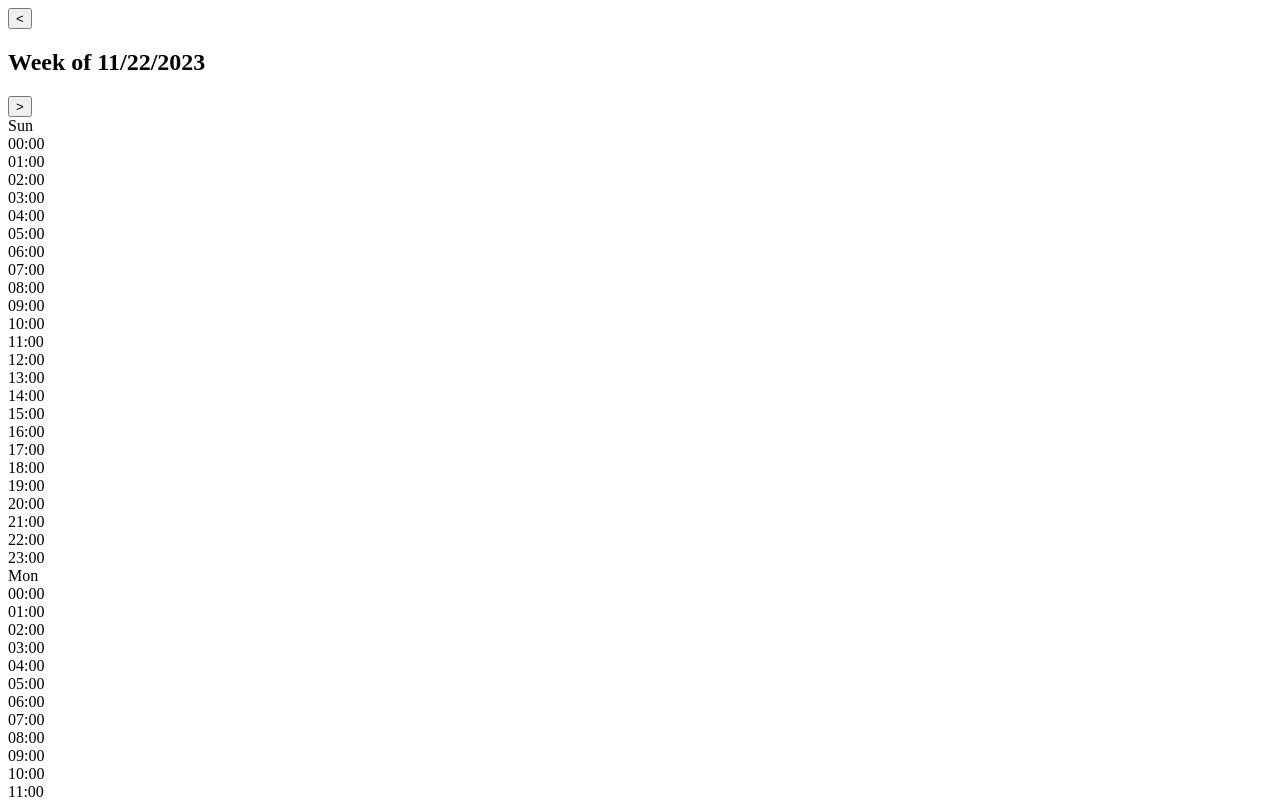
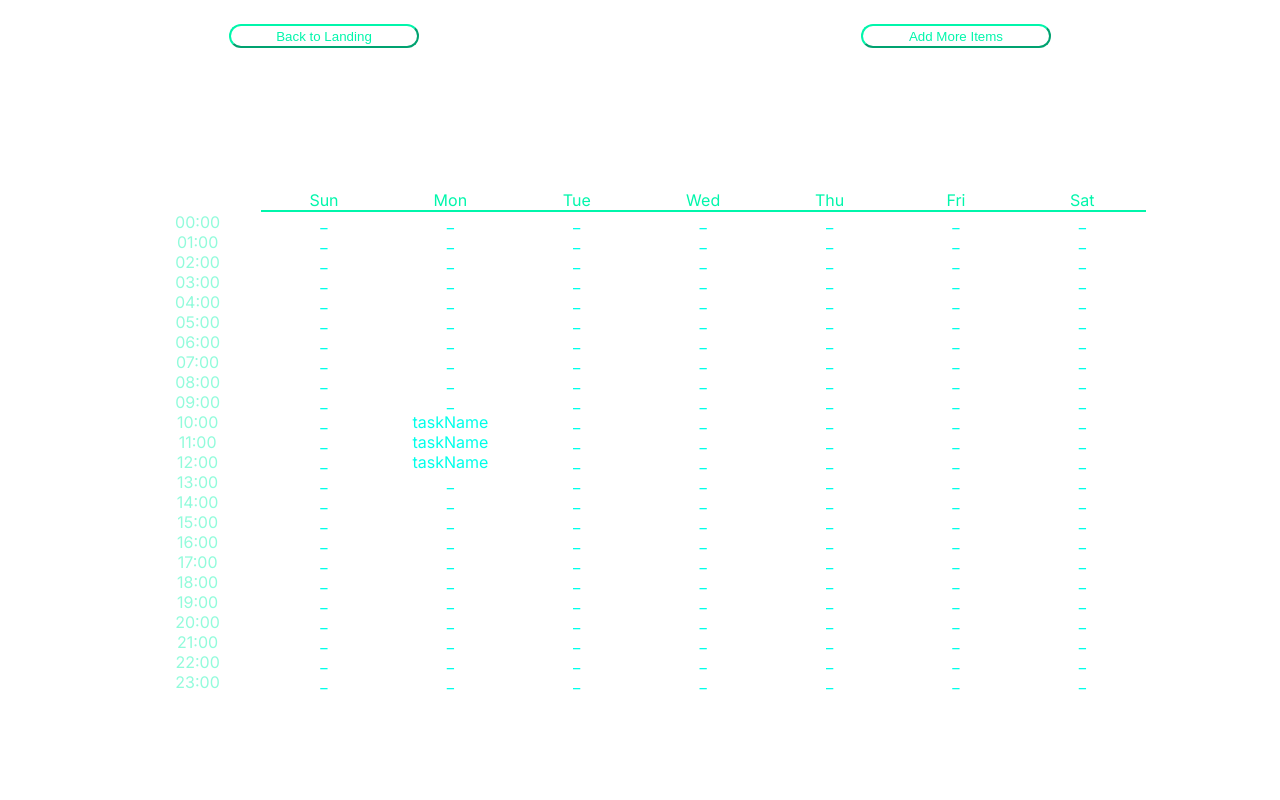
Before and after one commit to Ferruolo/time-box-cal, a Next.js app: page /cal-view in a window 1280 px wide. Shown: the top 800 px of the page. Built offline with nearby package versions, Linux system fonts and the light colour scheme.

Commit message:
calendar view finished

```diff
--- a/src/data/calendar-entries.json
+++ b/src/data/calendar-entries.json
@@ -2,11 +2,11 @@
   {
     "12-4-2023": [
       {
-        "start": "1000",
-        "end": "1200",
+        "day": "Mon",
+        "start": "10:00",
+        "end": "12:00",
         "taskName": "taskName",
-        "importance": "importance",
-        "time": "time"
+        "importance": "importance"
       }
     ]
   }
--- a/src/pages/cal-view.js
+++ b/src/pages/cal-view.js
@@ -1,6 +1,8 @@
 import React, {useEffect, useState} from "react";
 import calendarStyle from "../styles/Calendar.module.css"
+import stylesHome from "../styles/Home.module.css"
 import {Inter} from "next/font/google";
+import {useRouter} from "next/router";
 
 const interFont = Inter({subsets: ['latin']})
 
@@ -8,20 +10,15 @@ const weekdays = ["Sunday", "Monday", "Tuesday", "Wednesday", "Thursday", "Frida
 
 
 const WeekCalendar = ({apiData}) => {
+    const router = useRouter();
     const [startDate, setStartDate] = useState(new Date());
-    const [events, setEvents] = useState([apiData]);
-
+    const [events, setEvents] = useState([...apiData[0]["12-4-2023"]]);
     const handlePrevWeek = () => {
         const newStartDate = new Date(startDate);
         newStartDate.setDate(newStartDate.getDate() - 7);
         setStartDate(newStartDate);
     };
 
-    const handleNextWeek = () => {
-        const newStartDate = new Date(startDate);
-        newStartDate.setDate(newStartDate.getDate() + 7);
-        setStartDate(newStartDate);
-    };
 
     const daysOfWeek = ['Sun', 'Mon', 'Tue', 'Wed', 'Thu', 'Fri', 'Sat'];
 
@@ -32,31 +29,55 @@ const WeekCalendar = ({apiData}) => {
         '18:00', '19:00', '20:00', '21:00', '22:00', '23:00',
     ];
 
-    const renderEventsForDayAndTime = (day, timeSlot) =>
-        events
-            .filter(event => event.day === day && event.time === timeSlot)
-            .map(event => <div key={event.id} className="event">
-                {event.title}
-            </div>);
 
-    return <div className="week-calendar">
+    const renderEventsForDayAndTime = (day, timeSlot) => {
+        const filtered = events
+            .filter(event => event.day === day &&
+                (event.start <= timeSlot && timeSlot <= event.end));
+        if (filtered.length > 0) {
+            return <span>{filtered.sort()[0].taskName}</span>
+        } else {
+            return <span>_</span>
+        }
+    }
+    return <main className="week-calendar" style={interFont.style}>
+        <nav className={stylesHome.navClass}>
+            <button
+                className={stylesHome.navButton}
+                onClick={() => router.push("/")}
+            >
+                Back to Landing
+            </button>
+            <button
+                className={stylesHome.navButton}
+                onClick={()=> router.push("/entry")}
+            >
+                Add More Items
+            </button>
+        </nav>
         <div className="calendar-header">
-            <button onClick={handlePrevWeek}>&lt;</button>
-            <h2>{`Week of ${startDate.toLocaleDateString()}`}</h2>
-            <button onClick={handleNextWeek}>&gt;</button>
         </div>
-        <div className="day-columns">
+        <div className={calendarStyle.calGrid}>
+            <span></span>{daysOfWeek.map(day => <div key={day} className="day-column">
+            <div className={calendarStyle.doy}>{day}</div>
+        </div>)
+        }
+            <div>
+                {timeSlots.map((v, i) => <div
+                    key={i}
+                    className={calendarStyle.timeOfDay}>{v}</div>)}
+            </div>
+
             {daysOfWeek.map(day => <div key={day} className="day-column">
-                <div className="day-header">{day}</div>
+
                 <div className="time-slots">
                     {timeSlots.map(timeSlot => <div key={timeSlot} className="time-slot">
-                        <div className="time">{timeSlot}</div>
-                        <div className="events">{renderEventsForDayAndTime(day, timeSlot)}</div>
+                        <div className={calendarStyle.task}>{renderEventsForDayAndTime(day, timeSlot)}</div>
                     </div>)}
                 </div>
             </div>)}
         </div>
-    </div>;
+    </main>;
 };
 
 
@@ -89,4 +110,5 @@ export async function getServerSideProps() {
         };
     }
 }
+
 export default WeekCalendar;
--- a/src/styles/Calendar.module.css
+++ b/src/styles/Calendar.module.css
@@ -9,10 +9,24 @@
     margin: 100px auto 0 auto;
 }
 
-
 .calGrid {
     display: grid;
-    grid-template-columns: 14.3% 14.3% 14.3% 14.3% 14.3% 14.3% 14.3%;
+    grid-template-columns: 12.5% 12.5% 12.5% 12.5% 12.5% 12.5% 12.5% 12.5%;
     padding: 10%;
     text-align: center;
 }
+
+.doy {
+    color: #00f6ab;
+    border-bottom: #00f6ab solid 2px;
+}
+
+.task {
+    color: #00ffe9;
+}
+.timeOfDay {
+    color: rgba(0, 246, 171, 0.43);
+}
+.timeOfDay:hover {
+    color: #00f6ab;
+}
--- a/src/styles/Home.module.css
+++ b/src/styles/Home.module.css
@@ -4,7 +4,7 @@
   justify-content: center;
   color: #00f6ab;
   width: 100vw;
-  height: 100vh;
+  height: 90vh;
 }
 
 .header1 {
@@ -36,3 +36,21 @@
   display: flex;
   height: 40px;
 }
+
+.navClass {
+  margin-top: 3vh;
+  margin-bottom: 2vh;
+  width: 100%;
+  display: flex;
+  justify-content: center;
+}
+
+.navButton {
+  margin: auto;
+  background-color: transparent;
+  border-color: #00f6ab;
+  color: #00f6ab;
+  height: 3vh;
+  border-radius: 3vh;
+  width: 15%;
+}
```
Also changed, not shown: src/pages/entry.js (+27 -8 lines).
